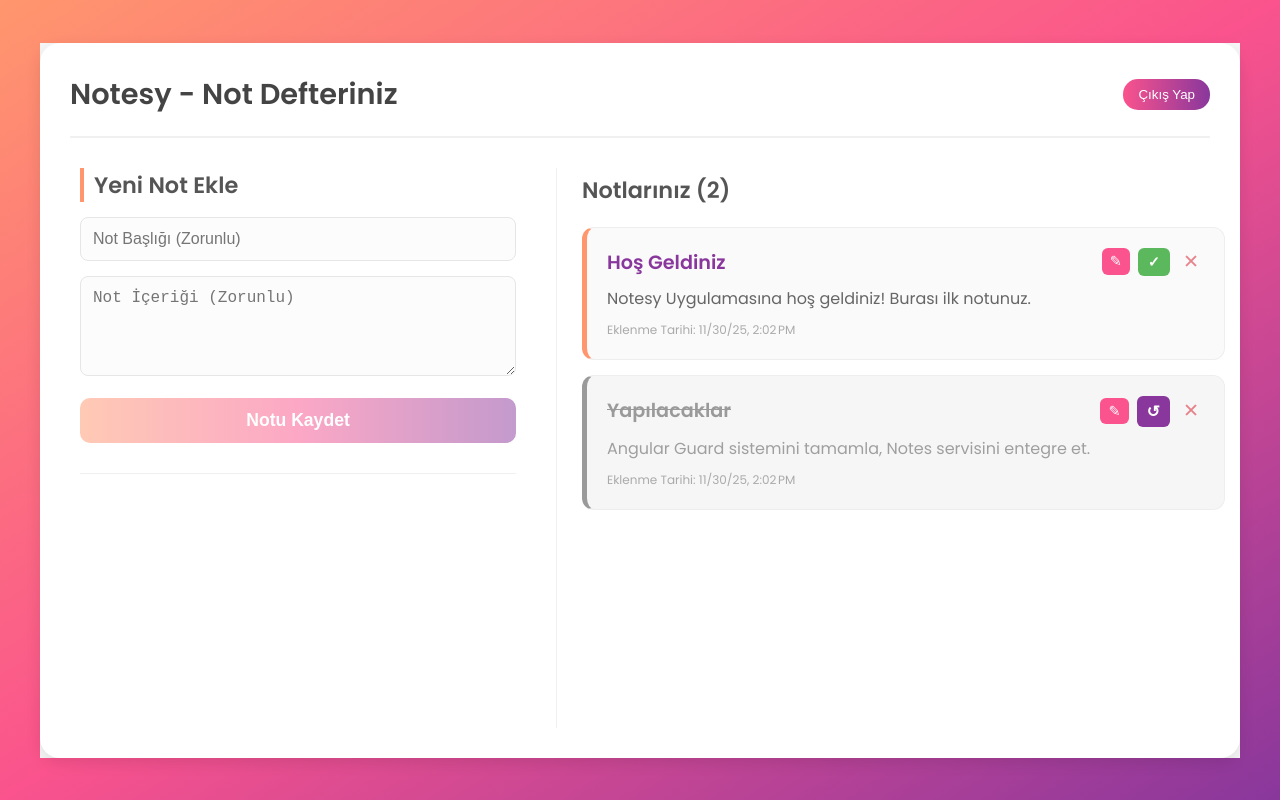
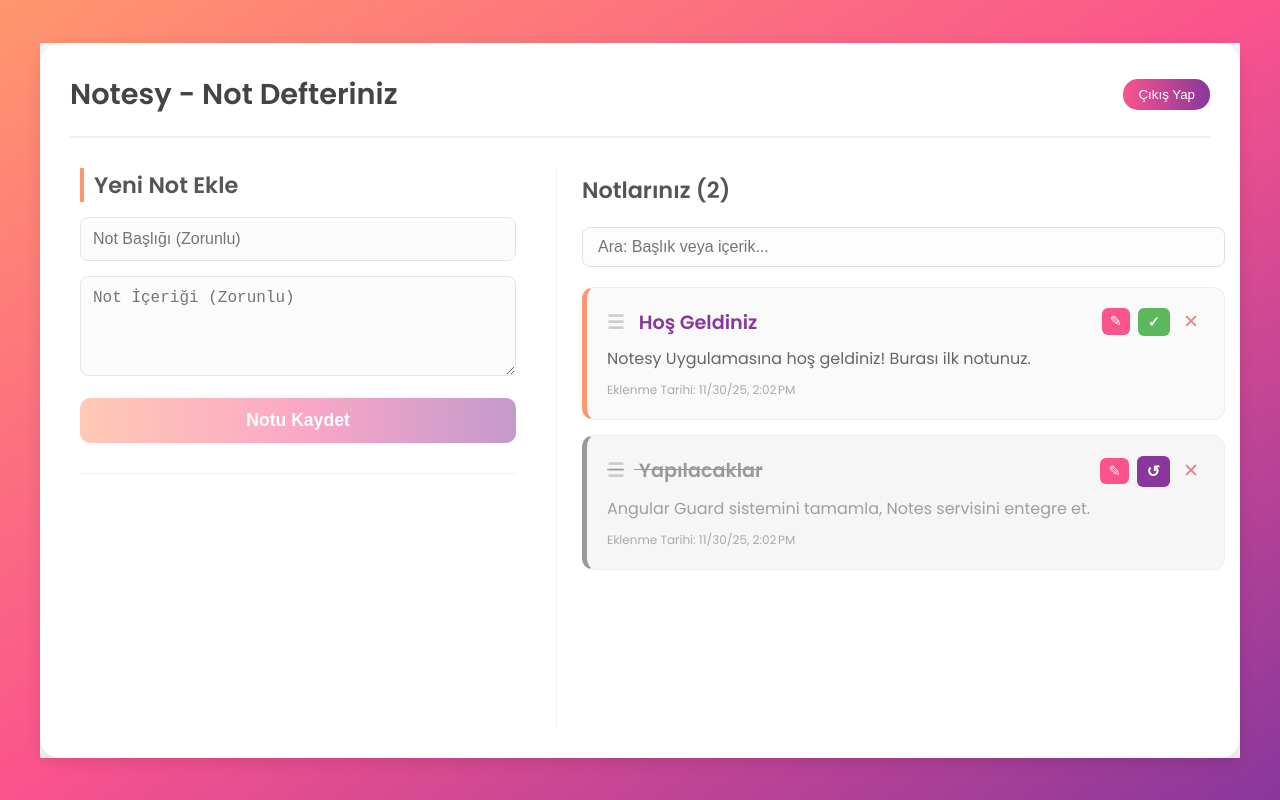
Before and after one commit to Gazi-Project-Lambda/frontend, an Angular app: page /notes in a window 1280 px wide. Built offline with nearby package versions, Linux system fonts and the light colour scheme.

Commit message:
searchbar & dragging notes behaviours

```diff
--- a/package.json
+++ b/package.json
@@ -23,6 +23,7 @@
   "private": true,
   "packageManager": "npm@10.9.3",
   "dependencies": {
+    "@angular/cdk": "^21.0.0",
     "@angular/common": "^21.0.0",
     "@angular/compiler": "^21.0.0",
     "@angular/core": "^21.0.0",
--- a/src/app/app.routes.ts
+++ b/src/app/app.routes.ts
@@ -1,12 +1,12 @@
 import { Routes } from '@angular/router';
 
-// 1. Gerekli component'leri import edin (Mevcut olanlara Notes ekleniyor)
+// 1. Gerekli component'leri import edin
 import { LoginComponent } from './login/login.component';
 import { RegisterComponent } from './register/register.component';
-import { NotesComponent } from './components/notes/notes.component'; // <--- EKLENDİ
+import { NotesComponent } from './components/notes/notes.component';
 
 // 2. Auth Guard'ı import edin
-import { authGuard } from './guards/auth.guard'; // <--- EKLENDİ
+import { authGuard } from './guards/auth.guard';
 
 export const routes: Routes = [
     // Login Rotası (Korunmasız)
@@ -15,17 +15,14 @@ export const routes: Routes = [
     // Register Rotası (Korunmasız)
     { path: 'register', component: RegisterComponent },
 
-    // NOTLAR ROTASI: KORUNMALI ROTA! <--- EKLENDİ
+    // NOTLAR ROTASI: KORUNMALI ROTA!
     // 'canActivate' dizisine authGuard'ı ekleyerek bu rotayı koruyoruz.
     {
         path: 'notes',
         component: NotesComponent,
-        canActivate: [authGuard] // <--- BU SATIR, ROTAYI KORUR
+        canActivate: [authGuard]
     },
 
     // Varsayılan yol: Uygulama başladığında '/login' sayfasına yönlendir.
     { path: '', redirectTo: 'login', pathMatch: 'full' }
-
-    // Not: Tüm tanımlanmamış yolları da login'e yönlendirebiliriz:
-    // { path: '**', redirectTo: 'login' }
 ];
--- a/src/app/components/notes/notes.component.css
+++ b/src/app/components/notes/notes.component.css
@@ -401,3 +401,65 @@ hr {
         display: none;
     }
 }
+
+
+/* --- NEW STYLES START HERE --- */
+
+/* Search Input Styles */
+.search-container {
+    margin-bottom: 20px;
+}
+
+.search-input {
+    width: 100%;
+    padding: 10px 15px;
+    font-size: 1rem;
+    border-radius: 8px;
+    border: 1px solid #e0e0e0;
+    background: #fdfdfd;
+    transition: border-color 0.2s, box-shadow 0.2s;
+}
+
+.search-input:focus {
+    outline: none;
+    border-color: #89379c;
+    box-shadow: 0 0 5px rgba(137, 55, 156, 0.2);
+}
+
+/* --- NEW DRAG & DROP ANIMATION STYLES --- */
+
+.cdk-drop-list-dragging .note-card:not(.cdk-drag-placeholder) {
+    transition: transform 250ms cubic-bezier(0, 0, 0.2, 1);
+}
+
+.cdk-drag-animating {
+    transition: transform 300ms cubic-bezier(0, 0, 0.2, 1);
+}
+
+.cdk-drag-preview {
+    box-sizing: border-box;
+    border-radius: 12px;
+    box-shadow: 0 5px 10px rgba(0, 0, 0, 0.2);
+    opacity: 0.9;
+    transform: scale(1.02);
+}
+
+.custom-placeholder {
+    background: #f0f0f0;
+    border: 2px dashed #ccc;
+    min-height: 100px;
+    border-radius: 12px;
+    margin-bottom: 15px;
+    transition: transform 250ms cubic-bezier(0, 0, 0.2, 1);
+}
+
+.drag-handle {
+    cursor: grab;
+    color: #ccc;
+    margin-right: 10px;
+    transition: color 0.2s;
+}
+
+.note-card:hover .drag-handle {
+    color: #999;
+}
--- a/src/app/components/notes/notes.component.html
+++ b/src/app/components/notes/notes.component.html
@@ -65,13 +65,34 @@
 
                 <h2>Notlarınız ({{ notes.length }})</h2>
 
-                <div *ngFor="let note of notes"
+                <div class="search-container">
+                    <input
+                        type="text"
+                        [(ngModel)]="searchQuery"
+                        placeholder="Ara: Başlık veya içerik..."
+                        class="search-input"
+                    >
+                </div>
+
+                <div cdkDropList
+                     (cdkDropListDropped)="drop($event)"
+                     [cdkDropListDisabled]="searchQuery.length > 0"
+                     class="drop-list">
+
+                    <div *ngFor="let note of displayNotes"
+                         cdkDrag
                          class="note-card"
                          [class.completed]="note.isCompleted"
                          [class.is-editing]="note.id === editingNoteId">
 
+                        <div *cdkDragPlaceholder class="custom-placeholder"></div>
+
                         <div class="note-header">
-                        <h3 [class.strikethrough]="note.isCompleted">{{ note.title }}</h3>
+                            <h3 [class.strikethrough]="note.isCompleted">
+                                <!-- NEW: Added a drag handle for better UX. Dragging only works when not searching. -->
+                                <span *ngIf="searchQuery.length === 0" cdkDragHandle class="drag-handle" title="Sürükle">&#9776;</span>
+                                {{ note.title }}
+                            </h3>
 
                             <div class="card-actions">
 
@@ -103,9 +124,10 @@
                         <p [class.fade-text]="note.isCompleted">{{ note.content }}</p>
                         <small>Eklenme Tarihi: {{ note.timestamp | date:'short' }}</small>
                     </div>
+                </div>
 
-                <div *ngIf="notes.length === 0" class="no-notes-message">
-                    Henüz hiç notunuz yok. Yeni bir tane ekleyin!
+                <div *ngIf="displayNotes.length === 0" class="no-notes-message">
+                    {{ notes.length === 0 ? 'Henüz hiç notunuz yok. Yeni bir tane ekleyin!' : 'Aradığınız kriterlere uygun not bulunamadı.' }}
                 </div>
             </div>
         </div>
--- a/src/app/components/notes/notes.component.ts
+++ b/src/app/components/notes/notes.component.ts
@@ -2,7 +2,9 @@ import { Component, OnInit, inject } from '@angular/core';
 import { CommonModule } from '@angular/common';
 import { Router } from '@angular/router';
 // Formlar için gerekli importlar
-import { FormBuilder, FormGroup, Validators, ReactiveFormsModule } from '@angular/forms';
+import { FormBuilder, FormGroup, Validators, ReactiveFormsModule, FormsModule } from '@angular/forms';
+// Drag and Drop imports
+import { DragDropModule, CdkDragDrop, moveItemInArray } from '@angular/cdk/drag-drop';
 
 // Servisleri import ediyoruz
 import { AuthService } from '../../services/auth.service';
@@ -11,8 +13,8 @@ import { NotesService, Note } from '../../services/notes.service';
 @Component({
   selector: 'app-notes',
   standalone: true,
-  // ReactiveFormsModule'ü imports dizisine ekliyoruz
-  imports: [CommonModule, ReactiveFormsModule],
+  // Added DragDropModule and FormsModule
+  imports: [CommonModule, ReactiveFormsModule, DragDropModule, FormsModule],
   templateUrl: './notes.component.html',
   styleUrls: ['./notes.component.css']
 })
@@ -29,6 +31,29 @@ export class NotesComponent implements OnInit {
   showConfirmMessage: boolean = false; // Onay kutusunu göster/gizle
   noteToDeleteId: number | null = null;
   editingNoteId: number | null = null;
+
+  // --- NEW: Search State ---
+  searchQuery: string = '';
+
+  // --- NEW: Filtered Notes Getter ---
+  get displayNotes(): Note[] {
+    if (!this.searchQuery || this.searchQuery.trim() === '') {
+        return this.notes;
+    }
+    const query = this.searchQuery.toLowerCase();
+    return this.notes.filter(note =>
+        note.title.toLowerCase().includes(query) ||
+        note.content.toLowerCase().includes(query)
+    );
+  }
+
+  // --- NEW: Drag and Drop Handler ---
+  drop(event: CdkDragDrop<Note[]>): void {
+    // Prevent reordering while filtering to maintain index integrity
+    if (this.searchQuery.trim() === '') {
+        moveItemInArray(this.notes, event.previousIndex, event.currentIndex);
+    }
+  }
 
   toggleNoteCompletion(id: number): void {
         this.notesService.toggleComplete(id);
```
Also changed, not shown: 1 other file (tests, documents, lock files or other folders). Lines whose indentation alone changed are shown as unchanged.
